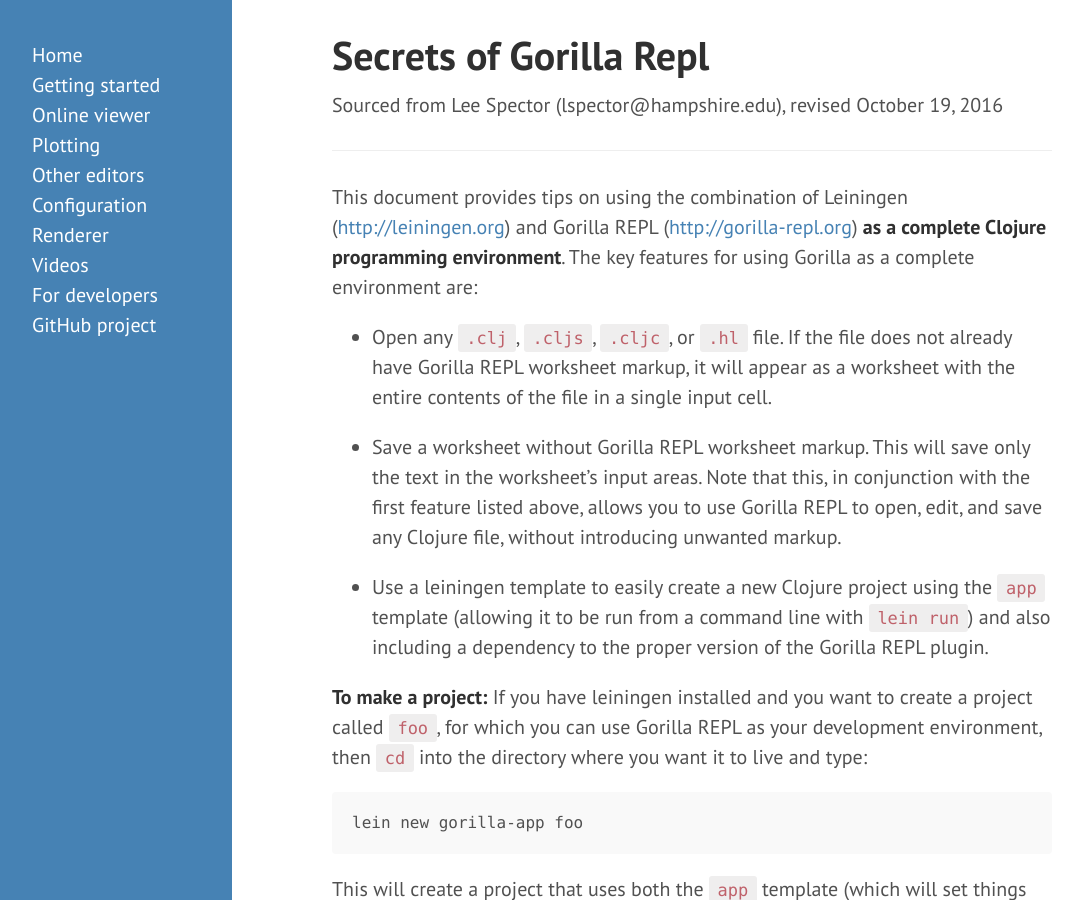
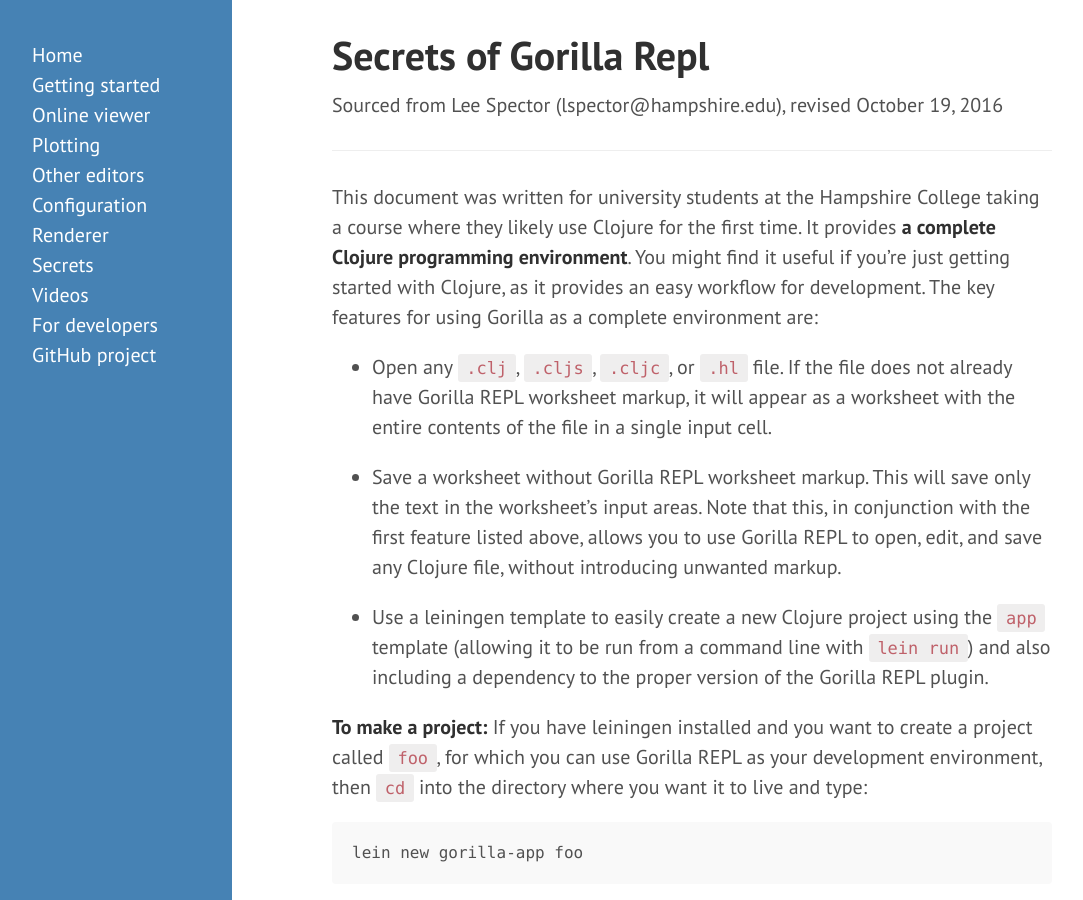
Before and after one commit to JonyEpsilon/gorilla-repl.org, a Jekyll site: the page built from secrets.md, in a window 1280 px wide and 900 px high. Shown: the whole window, without its empty margins (8-1091 px from the left). Built offline with Jekyll 4.4.1, drawn with Linux system fonts in a browser that asks for light colours; Markdown is read by kramdown in place of the engine named in the settings; comment, search, counter and statistics services are not loaded.

Commit message:
update sidebar and developer instructions

```diff
--- a/_includes/sidebar.html
+++ b/_includes/sidebar.html
@@ -10,6 +10,7 @@
         <li class="sidebar-nav-item"><a href="/editors.html">Other editors</a></li>
         <li class="sidebar-nav-item"><a href="/configuration.html">Configuration</a></li>
         <li class="sidebar-nav-item"><a href="/renderer.html">Renderer</a></li>
+        <li class="sidebar-nav-item"><a href="/secrets.html">Secrets</a></li>
         <li class="sidebar-nav-item"><a href="/videos.html">Videos</a></li>
         <li class="sidebar-nav-item"><a href="/developers.html">For developers</a></li>
 
--- a/secrets.md
+++ b/secrets.md
@@ -6,7 +6,8 @@ title: Secrets of Gorilla Repl
 Sourced from Lee Spector (lspector@hampshire.edu), revised October 19, 2016
 
 ----
-This document provides tips on using the combination of Leiningen (<http://leiningen.org>) and Gorilla REPL (<http://gorilla-repl.org>) **as a complete Clojure programming environment**. The key features for using Gorilla as a complete environment are:
+This document was written for university students at the Hampshire College taking a course where they likely use Clojure for the first time. It provides
+**a complete Clojure programming environment**. You might find it useful if you're just getting started with Clojure, as it provides an easy workflow for development. The key features for using Gorilla as a complete environment are:
 
 - Open any `.clj`, `.cljs`, `.cljc`, or `.hl` file. If the file does not already have Gorilla REPL worksheet markup, it will appear as a worksheet with the entire contents of the file in a single input cell.
 
```
Also changed, not shown: developers.md (+1 -0 lines).
